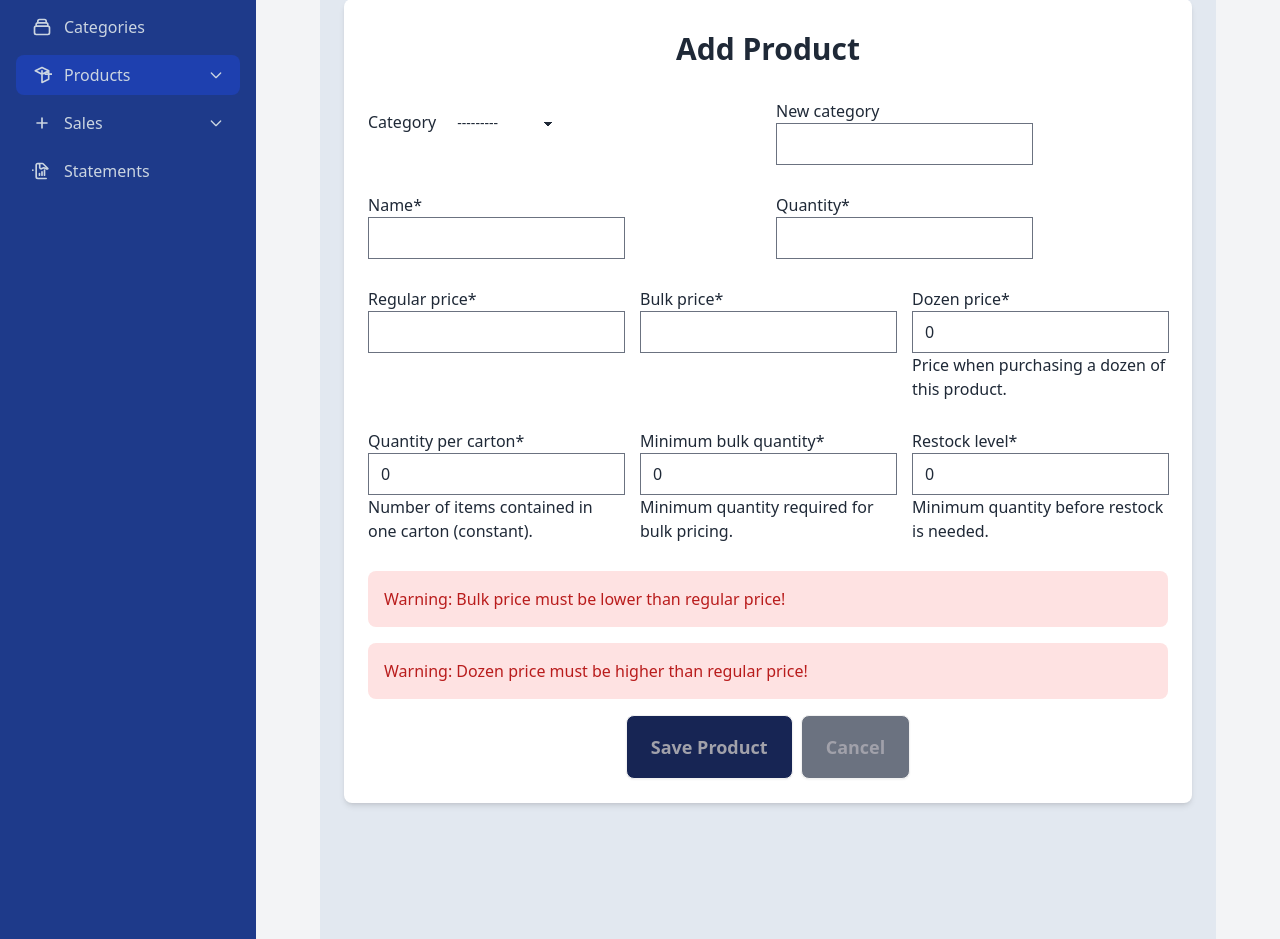
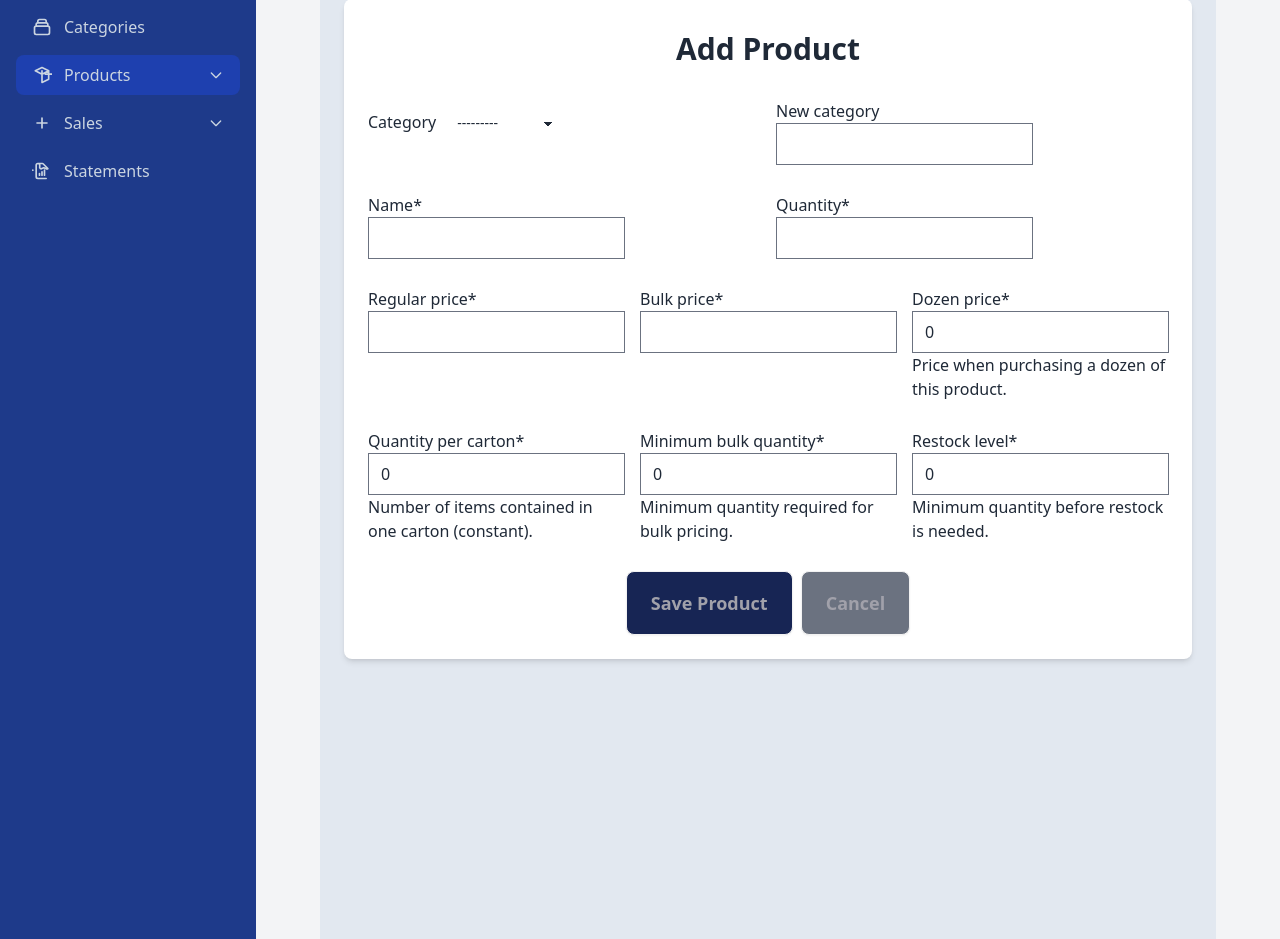
Before and after one commit to Cynthiee/InventoryApp, a Django app: page /product_create/ in a window 1280 px wide. Shown: the part 121-1060 px from the top of the page. Run offline with Django 5.2, Linux system fonts and the light colour scheme; data comes from the database, SQL or seed files in the repository; some libraries are stand-ins or nearby versions.

Commit message:
dozen price

```diff
--- a/stock/forms.py
+++ b/stock/forms.py
@@ -43,10 +43,6 @@ class ProductCreateForm(forms.ModelForm):
 
         if cleaned_data.get('bulk_price') > cleaned_data.get('regular_price'):
             raise forms.ValidationError('Bulk price cannot be greater than regular price.')
-
-        # CHANGE THIS CONDITION:
-        if cleaned_data.get('dozen_price') <= cleaned_data.get('regular_price'):
-            raise forms.ValidationError('Dozen price must be greater than regular price.')
 
         if cleaned_data.get('minimum_bulk_quantity', 0) < 0:
             raise forms.ValidationError('Minimum bulk quantity cannot be negative.')
--- a/stock/models.py
+++ b/stock/models.py
@@ -57,8 +57,6 @@ class Product(models.Model):
         from django.core.exceptions import ValidationError
         if self.bulk_price > self.regular_price:
             raise ValidationError("Bulk price cannot be greater than regular price.")
-        if self.dozen_price <= self.regular_price:
-            raise ValidationError("Dozen price must be greater than regular price.")
 
     def save(self, *args, form_edit=False, **kwargs):
         # Ensure quantity is a plain integer before comparison
--- a/stock/templates/product_form.html
+++ b/stock/templates/product_form.html
@@ -143,7 +143,7 @@ document.addEventListener('DOMContentLoaded', function() {
             const bulkPrice = parseFloat(bulkPriceInput.value) || 0;
 
             // Show warning if bulk price is higher than regular price
-        if (bulkPrice >= regularPrice) {
+            if (bulkPrice > regularPrice) {
                 bulkPriceWarningDiv.classList.remove('hidden');
                 return false; // Invalid
             } else {
@@ -153,17 +153,10 @@ document.addEventListener('DOMContentLoaded', function() {
         }
 
         function checkDozenPrice() {
-        const regularPrice = parseFloat(regularPriceInput.value) || 0;
-        const dozenPrice = parseFloat(dozenPriceInput.value) || 0;
-
-        // Show warning if dozen price is lower than or equal to regular price
-        if (dozenPrice <= regularPrice) {
-            dozenPriceWarningDiv.classList.remove('hidden');
-            return false; // Invalid
-        } else {
+            // Dozen price no longer needs to be higher than regular price
+            // Hide any existing warnings and always return valid
             dozenPriceWarningDiv.classList.add('hidden');
-            return true; // Valid
-        }
+            return true; // Always valid now
         }
 
         quantityInput.addEventListener('input', checkStockLevel);
@@ -171,6 +164,7 @@ document.addEventListener('DOMContentLoaded', function() {
 
         regularPriceInput.addEventListener('input', () => {
             checkBulkPrice();
+            // Still call checkDozenPrice to hide any warnings that might be showing
             checkDozenPrice();
         });
         bulkPriceInput.addEventListener('input', checkBulkPrice);
@@ -184,9 +178,9 @@ document.addEventListener('DOMContentLoaded', function() {
         // Form submission validation
         form.addEventListener('submit', function(event) {
             const isBulkPriceValid = checkBulkPrice();
-        const isDozenPriceValid = checkDozenPrice();
+            // We no longer check dozen price validity as it's always valid
 
-        if (!isBulkPriceValid || !isDozenPriceValid) {
+            if (!isBulkPriceValid) {
                 event.preventDefault(); // Prevent form submission
                 alert('Please correct the pricing errors before saving.');
             }
```
Lines whose indentation alone changed are shown as unchanged.
